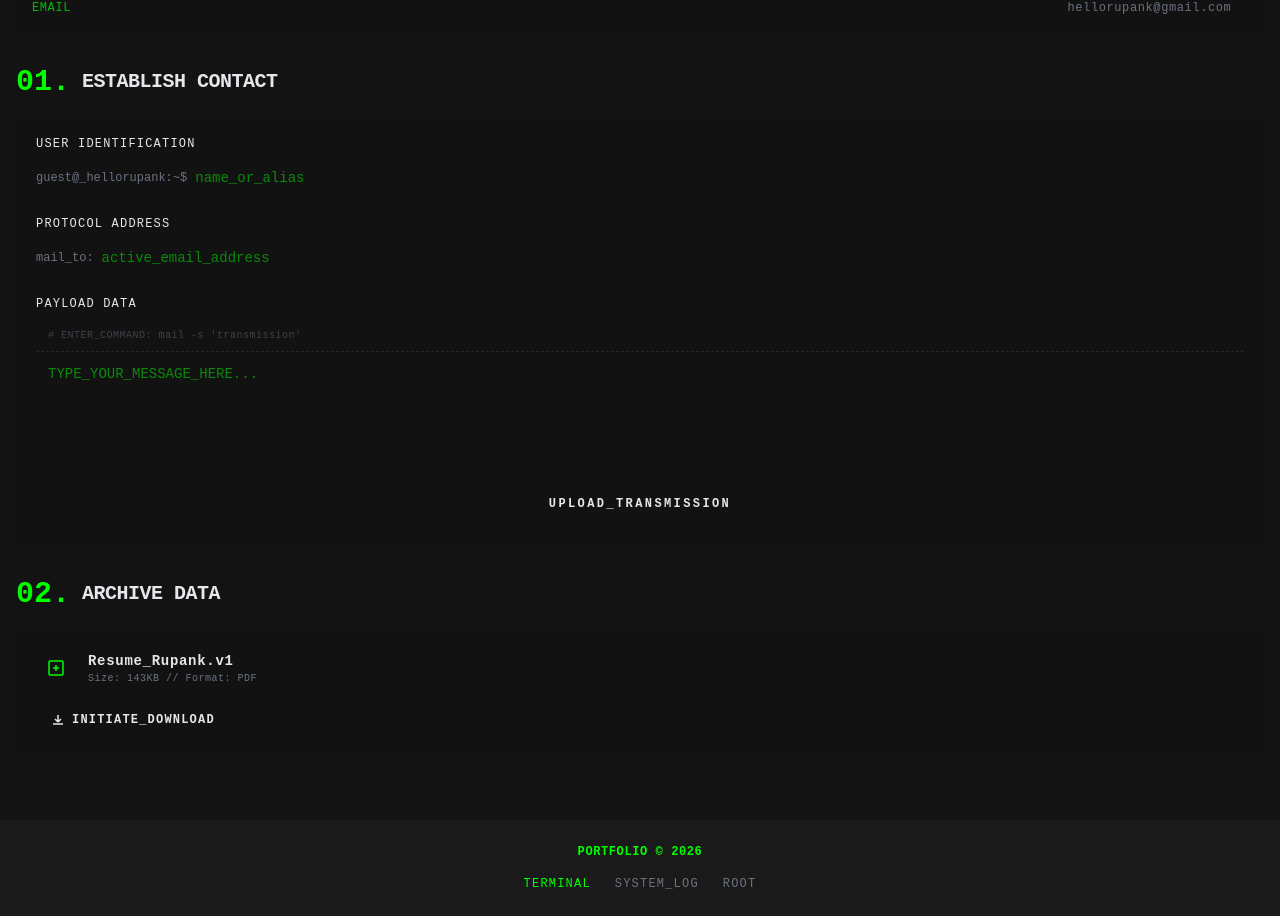
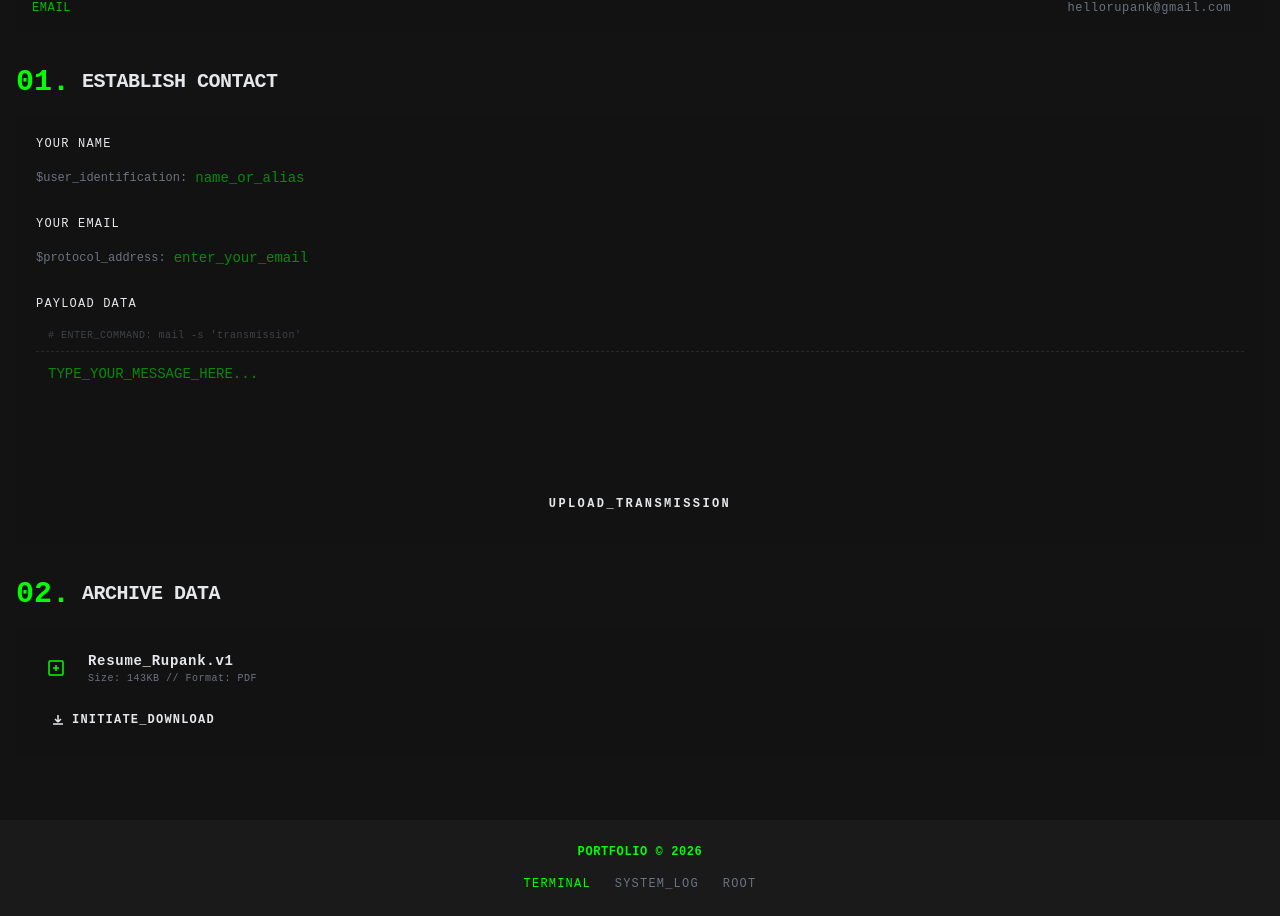
Before and after one commit to javacatscript/rupank-portfolio, a Next.js app: page / in a window 1280 px wide. Shown: the part 5716-6632 px from the top of the page. Built offline with nearby package versions, Linux system fonts and the light colour scheme; no server answers.

Commit message:
text modifications

```diff
--- a/src/components/ContactSection.tsx
+++ b/src/components/ContactSection.tsx
@@ -374,11 +374,11 @@ function ContactForm() {
     <form onSubmit={handleSubmit} className="space-y-5">
       <div>
         <label className="block text-xs uppercase tracking-widest mb-2">
-          User Identification
+          Your Name
         </label>
         <div className="flex items-center border-b border-terminal-white/20">
           <span className="text-xs text-terminal-muted pr-2 shrink-0">
-            guest@_hellorupank:~$
+            $user_identification:
           </span>
           <input
             type="text"
@@ -394,15 +394,15 @@ function ContactForm() {
 
       <div>
         <label className="block text-xs uppercase tracking-widest mb-2">
-          Protocol Address
+          Your Email
         </label>
         <div className="flex items-center border-b border-terminal-white/20">
           <span className="text-xs text-terminal-muted pr-2 shrink-0">
-            mail_to:
+            $protocol_address:
           </span>
           <input
             type="email"
-            placeholder="active_email_address"
+            placeholder="enter_your_email"
             value={formData.email}
             onChange={(e) =>
               setFormData({ ...formData, email: e.target.value })
```
